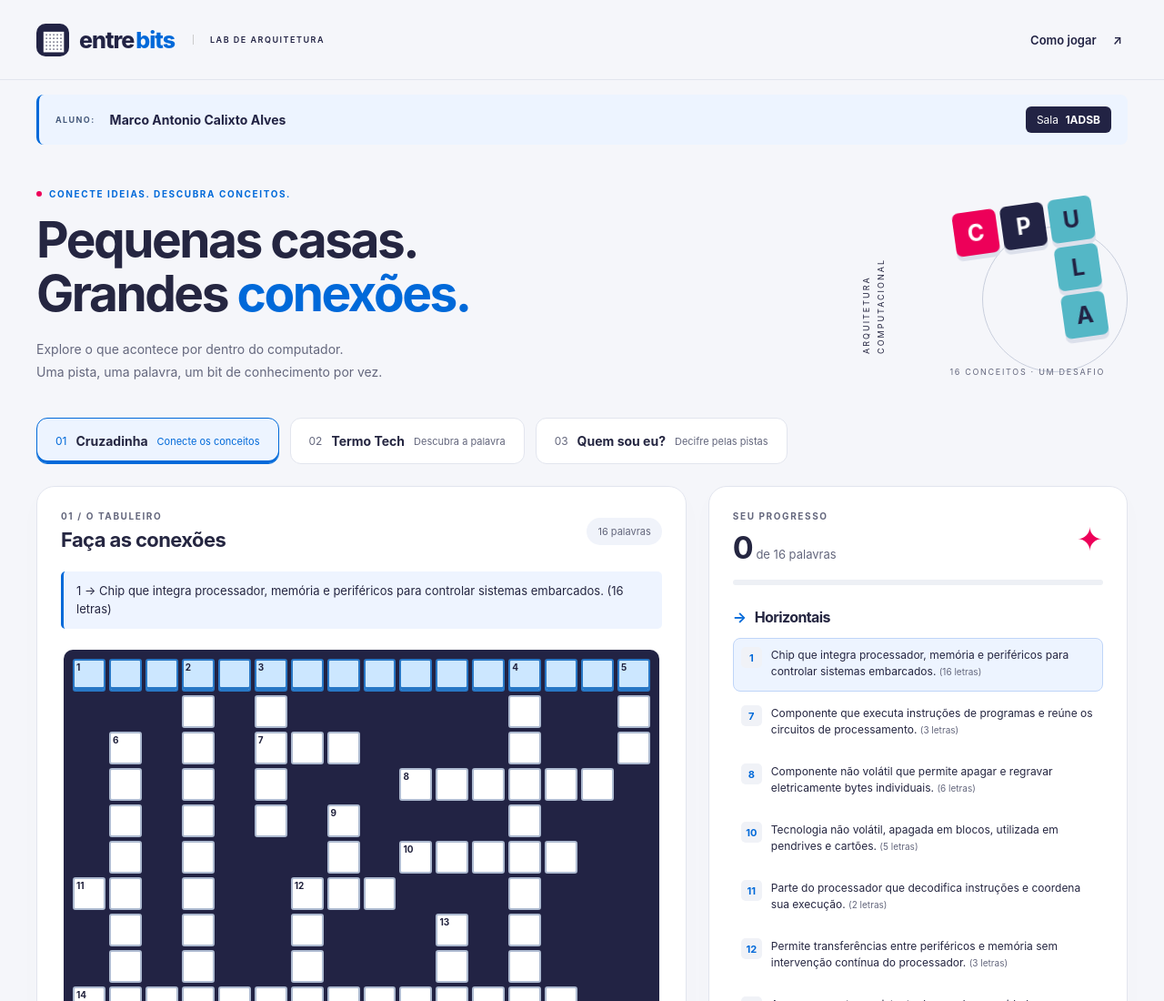
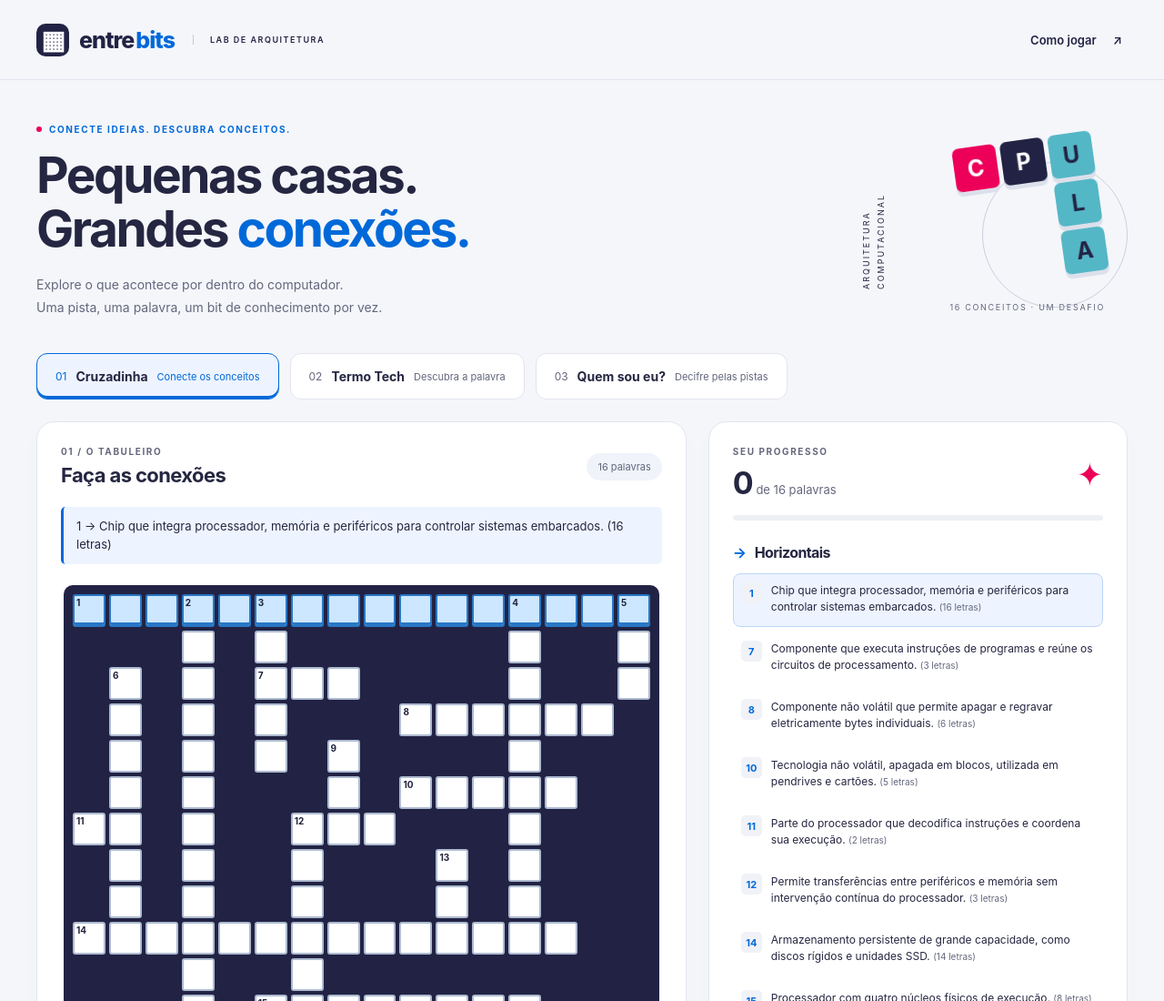
Before and after one commit to marcoaclxt/arqcomp-cruzadinha, a plain HTML site: page index.html in a window 1280 px wide. Shown: the top 1100 px of the page at 91% size. Drawn offline with Linux system fonts and the light colour scheme.

Commit message:
fix: retirando dados pessoas, em conformidade com a regra 3.5 (Github e versionamento)

```diff
--- a/index.html
+++ b/index.html
@@ -3,7 +3,6 @@
 <head><meta charset="UTF-8"><meta name="viewport" content="width=device-width,initial-scale=1"><meta name="theme-color" content="#222344"><meta name="description" content="Uma cruzadinha interativa para explorar arquitetura computacional."><title>Entre Bits — Jogos de Arquitetura</title><link rel="stylesheet" href="style.css"><script defer src="puzzle.js"></script><script defer src="script.js"></script><script defer src="termo.js"></script><script defer src="quem-sou.js"></script></head>
 <body>
 <header class="topbar"><a class="brand" href="./index.html"><span class="brand-icon" aria-hidden="true">▦</span> entre<span>bits</span><small>LAB DE ARQUITETURA</small></a><button class="help-button" id="help-open">Como jogar <span aria-hidden="true">↗</span></button></header>
-<div class="student-credit" aria-label="Autoria do projeto"><span class="student-label">ALUNO:</span><strong>Marco Antonio Calixto Alves</strong><span class="student-class">Sala <b>1ADSB</b></span></div>
 <main>
 <section class="intro"><div><p class="eyebrow"><span></span> CONECTE IDEIAS. DESCUBRA CONCEITOS.</p><h1>Pequenas casas.<br>Grandes <em>conexões.</em></h1><p class="subtitle">Explore o que acontece por dentro do computador.<br>Uma pista, uma palavra, um bit de conhecimento por vez.</p></div><div class="hero-art" aria-hidden="true"><span class="art-label">ARQUITETURA<br>COMPUTACIONAL</span><div class="art-grid"><b>C</b><b>P</b><b>U</b><b></b><b></b><b>L</b><b></b><b></b><b>A</b></div><span class="art-orbit"></span><span class="art-caption">16 CONCEITOS · UM DESAFIO</span></div></section>
 <nav class="game-switch" aria-label="Escolher jogo"><button id="cross-tab" class="game-tab active" aria-pressed="true" aria-controls="cross-panel">01 <b>Cruzadinha</b><span>Conecte os conceitos</span></button><button id="term-tab" class="game-tab" aria-pressed="false" aria-controls="term-panel">02 <b>Termo Tech</b><span>Descubra a palavra</span></button><button id="who-tab" class="game-tab" aria-pressed="false" aria-controls="who-panel">03 <b>Quem sou eu?</b><span>Decifre pelas pistas</span></button></nav>
```
